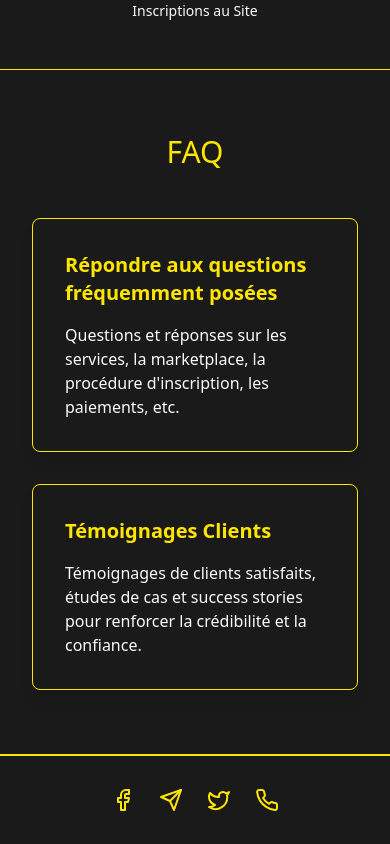
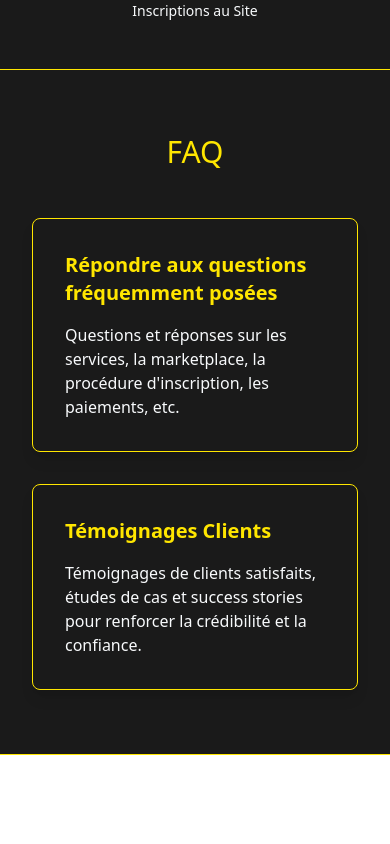
Before and after one commit to GuyGPT/Innovx-3, a React (Vite) app: page / in a window 390 px wide. Shown: the part 2191-3035 px from the top of the page. After the commit the page ends 2946 px from the top, so only its background shows below. Built offline with nearby package versions, Linux system fonts and the light colour scheme.

Commit message:
Initial commit from your app

```diff
--- a/src/components/SocialLinks.tsx
+++ b/src/components/SocialLinks.tsx
@@ -1,41 +1,7 @@
 import React from 'react';
-import { Facebook, Send, Twitter, Phone } from 'lucide-react';
 
 const SocialLinks = () => {
-  return (
-    <div className="social-links text-center py-8 px-4 bg-[var(--dark)] border-t border-[var(--primary)]">
-      <div className="social-icons flex justify-center gap-6">
-        <a
-          href="https://facebook.com"
-          className="text-[var(--primary)] text-2xl hover:scale-110 transition-transform"
-          aria-label="Facebook"
-        >
-          <Facebook />
-        </a>
-        <a
-          href="https://t.me"
-          className="text-[var(--primary)] text-2xl hover:scale-110 transition-transform"
-          aria-label="Telegram"
-        >
-          <Send />
-        </a>
-        <a
-          href="https://x.com"
-          className="text-[var(--primary)] text-2xl hover:scale-110 transition-transform"
-          aria-label="X"
-        >
-          <Twitter />
-        </a>
-        <a
-          href="https://wa.me"
-          className="text-[var(--primary)] text-2xl hover:scale-110 transition-transform"
-          aria-label="Whatsapp"
-        >
-          <Phone />
-        </a>
-      </div>
-    </div>
-  );
+  return null;
 };
 
 export default SocialLinks;
--- a/src/index.css
+++ b/src/index.css
@@ -122,18 +122,18 @@
 /* Responsive Controls */
 @media (max-width: 640px) {
   .theme-toggle,
-  #chatbot-button {
+  .chatbot-button {
     width: 40px !important;
     height: 40px !important;
+    bottom: 1rem !important;
+    position: fixed !important;
   }
 
   .theme-toggle {
-    bottom: 1rem !important;
     left: 1rem !important;
   }
 
-  #chatbot-button {
-    bottom: 1rem !important;
+  .chatbot-button {
     right: 1rem !important;
   }
 }
```
Also changed, not shown: 2 other files (tests, documents, lock files or other folders).
